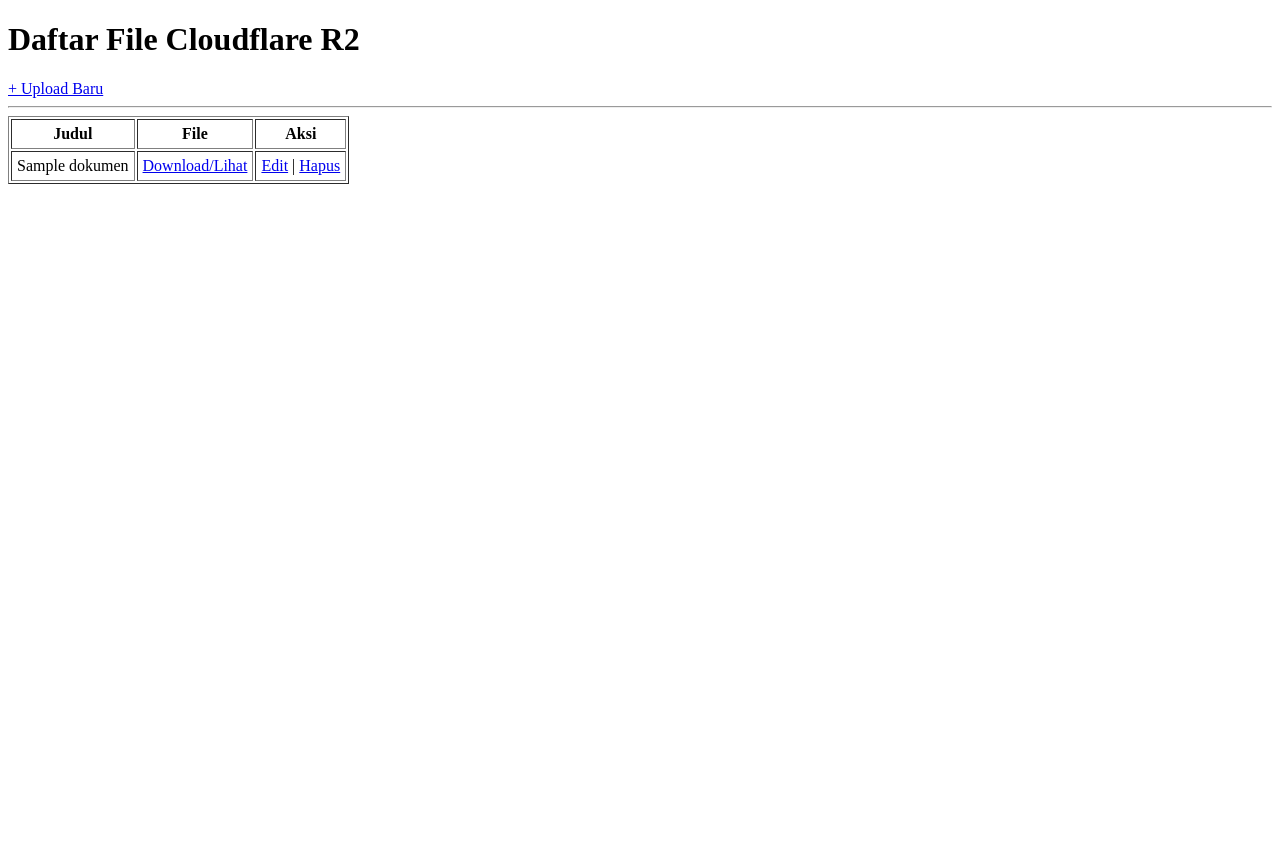
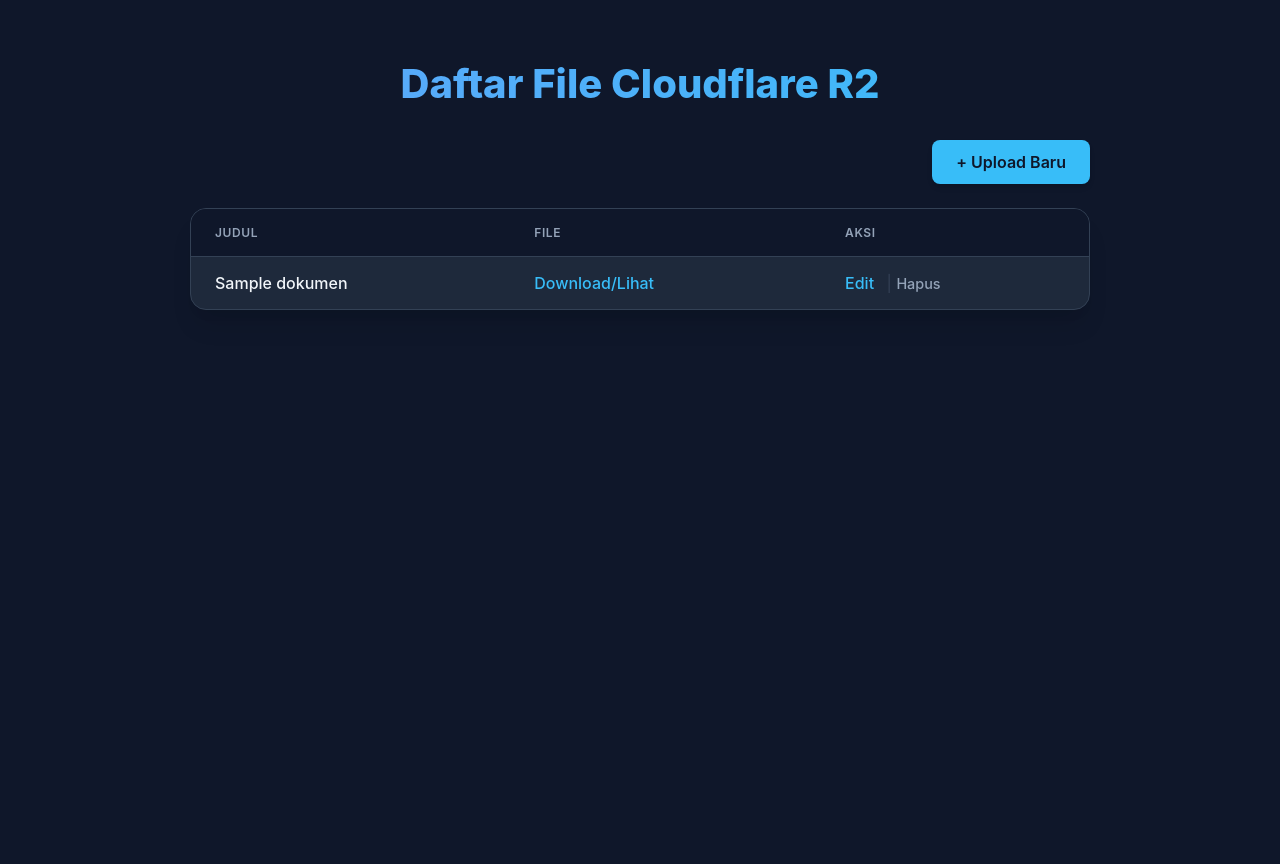
Before and after one commit to HenryYusuf/crud-sederhana, a Django app: page / in a window 1280 px wide. Before the commit the page ends 184 px from the top, so only its background shows below. Run offline with Django 5.2, Linux system fonts and the light colour scheme; tables that the repository leaves empty hold one stand-in row (values such as "Sample post").

Commit message:
fix: update

```diff
--- a/myapp/templates/dokumen_list.html
+++ b/myapp/templates/dokumen_list.html
@@ -1,28 +1,180 @@
 <!DOCTYPE html>
-<html>
-<head><title>Daftar Dokumen</title></head>
+<html lang="id">
+<head>
+    <meta charset="UTF-8">
+    <meta name="viewport" content="width=device-width, initial-scale=1.0">
+    <title>Daftar Dokumen</title>
+    <style>
+        :root {
+            --bg-color: #0f172a;
+            --card-bg: #1e293b;
+            --text-primary: #f1f5f9;
+            --text-secondary: #94a3b8;
+            --accent-color: #38bdf8;
+            --accent-hover: #0ea5e9;
+            --danger-color: #ef4444;
+            --border-color: #334155;
+            --success-color: #22c55e;
+        }
+
+        body {
+            font-family: 'Inter', -apple-system, BlinkMacSystemFont, 'Segoe UI', Roboto, sans-serif;
+            background-color: var(--bg-color);
+            color: var(--text-primary);
+            margin: 0;
+            padding: 2rem;
+            min-height: 100vh;
+            display: flex;
+            flex-direction: column;
+            align-items: center;
+        }
+
+        h1 {
+            font-size: 2.5rem;
+            font-weight: 800;
+            margin-bottom: 2rem;
+            background: linear-gradient(to right, #60a5fa, #38bdf8);
+            -webkit-background-clip: text;
+            background-clip: text;
+            -webkit-text-fill-color: transparent;
+            text-align: center;
+        }
+
+        .container {
+            width: 100%;
+            max-width: 900px;
+        }
+
+        .action-bar {
+            margin-bottom: 1.5rem;
+            display: flex;
+            justify-content: flex-end;
+        }
+
+        .btn {
+            display: inline-flex;
+            align-items: center;
+            padding: 0.75rem 1.5rem;
+            background-color: var(--accent-color);
+            color: #0f172a;
+            text-decoration: none;
+            border-radius: 0.5rem;
+            font-weight: 600;
+            transition: all 0.2s ease;
+            box-shadow: 0 4px 6px -1px rgba(0, 0, 0, 0.1), 0 2px 4px -1px rgba(0, 0, 0, 0.06);
+        }
+
+        .btn:hover {
+            background-color: var(--accent-hover);
+            transform: translateY(-2px);
+            box-shadow: 0 10px 15px -3px rgba(0, 0, 0, 0.1), 0 4px 6px -2px rgba(0, 0, 0, 0.05);
+        }
+
+        .table-container {
+            background-color: var(--card-bg);
+            border-radius: 1rem;
+            box-shadow: 0 20px 25px -5px rgba(0, 0, 0, 0.1), 0 10px 10px -5px rgba(0, 0, 0, 0.04);
+            overflow: hidden;
+            border: 1px solid var(--border-color);
+        }
+
+        table {
+            width: 100%;
+            border-collapse: collapse;
+            text-align: left;
+        }
+
+        th {
+            background-color: #0f172a; /* Slightly darker header */
+            color: var(--text-secondary);
+            font-weight: 600;
+            text-transform: uppercase;
+            font-size: 0.75rem;
+            letter-spacing: 0.05em;
+            padding: 1rem 1.5rem;
+            border-bottom: 1px solid var(--border-color);
+        }
+
+        td {
+            padding: 1rem 1.5rem;
+            border-bottom: 1px solid var(--border-color);
+            color: var(--text-primary);
+        }
+
+        tr:last-child td {
+            border-bottom: none;
+        }
+
+        tr:hover td {
+            background-color: #33415533;
+        }
+
+        .link-action {
+            color: var(--accent-color);
+            text-decoration: none;
+            margin-right: 0.5rem;
+            font-weight: 500;
+            transition: color 0.2s;
+        }
+
+        .link-action:hover {
+            color: var(--accent-hover);
+            text-decoration: underline;
+        }
+
+        .link-delete {
+            color: var(--text-secondary);
+            font-size: 0.9rem;
+        }
+
+        .link-delete:hover {
+            color: var(--danger-color);
+        }
+
+        .empty-state {
+            text-align: center;
+            color: var(--text-secondary);
+            padding: 3rem;
+            font-style: italic;
+        }
+    </style>
+</head>
 <body>
+    <div class="container">
         <h1>Daftar File Cloudflare R2</h1>
-    <a href="{% url 'dokumen-create' %}">+ Upload Baru</a>
-    <hr>
-    <table border="1" cellpadding="5">
+
+        <div class="action-bar">
+            <a href="{% url 'dokumen-create' %}" class="btn">+ Upload Baru</a>
+        </div>
+
+        <div class="table-container">
+            <table>
+                <thead>
                     <tr>
                         <th>Judul</th>
                         <th>File</th>
                         <th>Aksi</th>
                     </tr>
+                </thead>
+                <tbody>
                     {% for dok in dokumen_list %}
                     <tr>
-            <td>{{ dok.judul }}</td>
-            <td><a href="{{ dok.file.url }}" target="_blank">Download/Lihat</a></td>
+                        <td style="font-weight: 500;">{{ dok.judul }}</td>
+                        <td><a href="{{ dok.file.url }}" target="_blank" class="link-action">Download/Lihat</a></td>
                         <td>
-                <a href="{% url 'dokumen-update' dok.pk %}">Edit</a> |
-                <a href="{% url 'dokumen-delete' dok.pk %}">Hapus</a>
+                            <a href="{% url 'dokumen-update' dok.pk %}" class="link-action">Edit</a>
+                            <span style="color: var(--border-color);">|</span>
+                            <a href="{% url 'dokumen-delete' dok.pk %}" class="link-action link-delete">Hapus</a>
                         </td>
                     </tr>
                     {% empty %}
-        <tr><td colspan="3">Belum ada dokumen.</td></tr>
+                    <tr>
+                        <td colspan="3" class="empty-state">Belum ada dokumen. Silakan upload file baru.</td>
+                    </tr>
                     {% endfor %}
+                </tbody>
             </table>
+        </div>
+    </div>
 </body>
 </html>
```
Lines whose indentation alone changed are shown as unchanged.
